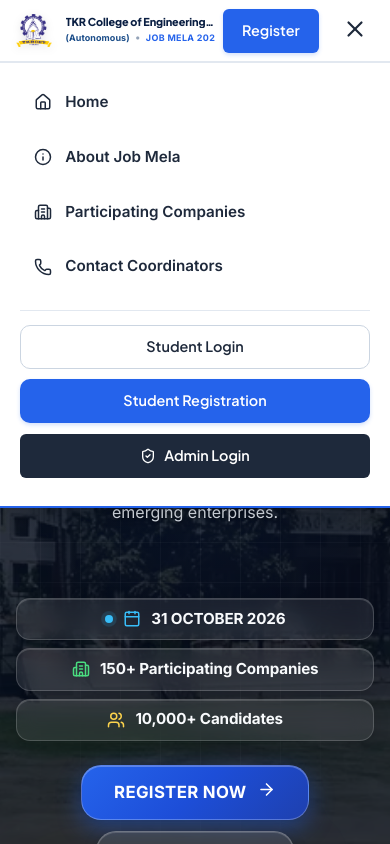
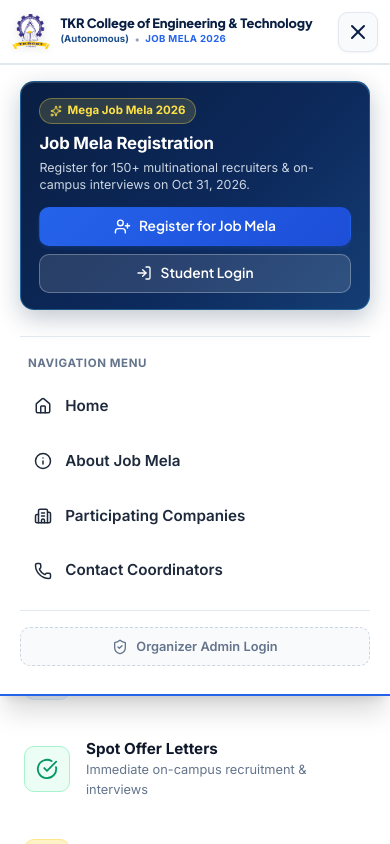
Before and after one commit to jobmelatkrcet/jobmela, a React (Vite) app in the folder frontend/: page / in a window 390 px wide. Both pictures are taken after a click on the button "Toggle menu and registration". Shown: the top 844 px of the page. Built offline with nearby package versions, Linux system fonts and the light colour scheme; no server answers.

Commit message:
fix(mobile): show full college name in navbar, move registration to 3-dots menu, highlight MEGA JOB MELA 2026, and compact hero section

```diff
--- a/frontend/src/components/Navbar.jsx
+++ b/frontend/src/components/Navbar.jsx
@@ -7,6 +7,10 @@
   User,
   LogOut,
   Menu,
+  MoreVertical,
+  UserPlus,
+  LogIn,
+  Sparkles,
   X,
   ShieldCheck,
   Home,
@@ -181,23 +185,56 @@
               </div>
             )}
 
-            {/* Mobile Hamburger Toggle */}
+            {/* Mobile 3-Dots Menu Toggle */}
             <button
               className="mobile-menu-toggle"
               onClick={() => setMobileMenuOpen(!mobileMenuOpen)}
-              aria-label="Toggle menu"
+              aria-label="Toggle menu and registration"
+              title="Menu & Registration"
             >
-              {mobileMenuOpen ? <X size={26} /> : <Menu size={26} />}
+              {mobileMenuOpen ? <X size={24} /> : <MoreVertical size={24} />}
             </button>
           </div>
         </div>
       </div>
 
-      {/* Mobile Drawer Navigation */}
+      {/* Mobile Drawer Navigation (Opened via 3-dots) */}
       {mobileMenuOpen && (
         <div className="mobile-drawer">
           {!isAuthenticated ? (
             <div className="mobile-links">
+              {/* Highlighted Registration Card inside 3-Dots Menu */}
+              <div className="mobile-drawer-cta-card">
+                <div className="mobile-drawer-cta-badge">
+                  <Sparkles size={12} color="#fde047" /> Mega Job Mela 2026
+                </div>
+                <div className="mobile-drawer-cta-title">Job Mela Registration</div>
+                <p className="mobile-drawer-cta-desc">
+                  Register for 150+ multinational recruiters &amp; on-campus interviews on Oct 31, 2026.
+                </p>
+                <div className="mobile-drawer-btn-stack">
+                  <Link
+                    to="/register"
+                    onClick={closeMenu}
+                    className="btn btn-primary mobile-drawer-reg-btn"
+                  >
+                    <UserPlus size={17} />
+                    <span>Register for Job Mela</span>
+                  </Link>
+                  <Link
+                    to="/login"
+                    onClick={closeMenu}
+                    className="btn btn-outline mobile-drawer-login-btn"
+                  >
+                    <LogIn size={16} />
+                    <span>Student Login</span>
+                  </Link>
+                </div>
+              </div>
+
+              <div className="mobile-drawer-divider" />
+
+              <div className="mobile-drawer-nav-label">Navigation Menu</div>
               <Link to="/" onClick={closeMenu} className="mobile-link">
                 <Home size={18} /> Home
               </Link>
@@ -210,17 +247,12 @@
               <Link to="/contact" onClick={closeMenu} className="mobile-link">
                 <Phone size={18} /> Contact Coordinators
               </Link>
-              <div className="mobile-auth-actions">
-                <Link to="/login" onClick={closeMenu} className="btn btn-outline" style={{ width: '100%' }}>
-                  Student Login
-                </Link>
-                <Link to="/register" onClick={closeMenu} className="btn btn-primary" style={{ width: '100%' }}>
-                  Student Registration
-                </Link>
-                <Link to="/admin/login" onClick={closeMenu} className="btn btn-secondary btn-sm" style={{ width: '100%' }}>
-                  <ShieldCheck size={16} /> Admin Login
-                </Link>
-              </div>
+
+              <div className="mobile-drawer-divider" />
+
+              <Link to="/admin/login" onClick={closeMenu} className="mobile-admin-access-link">
+                <ShieldCheck size={16} /> Organizer Admin Login
+              </Link>
             </div>
           ) : isStudent ? (
             <div className="mobile-links">
--- a/frontend/src/index.css
+++ b/frontend/src/index.css
@@ -561,13 +561,128 @@
   margin-bottom: 0.5rem;
 }
 
-.mobile-auth-actions {
+/* Mobile Drawer 3-Dots Quick Actions Card */
+.mobile-drawer-cta-card {
+  background: linear-gradient(135deg, #091e42 0%, #0d2a5d 60%, #153e75 100%);
+  border: 1px solid rgba(56, 189, 248, 0.35);
+  border-radius: var(--radius-lg);
+  padding: 1rem 1.15rem;
+  margin-bottom: 0.65rem;
+  color: #ffffff;
+  box-shadow: 0 8px 24px rgba(9, 30, 66, 0.25), inset 0 1px 0 rgba(255, 255, 255, 0.15);
+}
+
+.mobile-drawer-cta-badge {
+  display: inline-flex;
+  align-items: center;
+  gap: 0.35rem;
+  font-size: 0.72rem;
+  font-weight: 700;
+  color: #fde047;
+  background: rgba(253, 224, 71, 0.15);
+  border: 1px solid rgba(253, 224, 71, 0.35);
+  border-radius: var(--radius-full);
+  padding: 0.2rem 0.6rem;
+  margin-bottom: 0.45rem;
+}
+
+.mobile-drawer-cta-title {
+  font-size: 1.05rem;
+  font-weight: 800;
+  color: #ffffff;
+  letter-spacing: -0.01em;
+  margin-bottom: 0.25rem;
+}
+
+.mobile-drawer-cta-desc {
+  font-size: 0.78rem;
+  color: #cbd5e1;
+  line-height: 1.35;
+  margin-bottom: 0.85rem;
+}
+
+.mobile-drawer-btn-stack {
   display: flex;
   flex-direction: column;
-  gap: 0.65rem;
-  margin-top: 0.75rem;
-  padding-top: 0.85rem;
-  border-top: 1px solid var(--color-border);
+  gap: 0.5rem;
+}
+
+.mobile-drawer-reg-btn {
+  width: 100%;
+  display: flex;
+  align-items: center;
+  justify-content: center;
+  gap: 0.55rem;
+  font-weight: 700;
+  font-size: 0.88rem;
+  padding: 0.65rem 1rem;
+  border-radius: var(--radius-md);
+  background: linear-gradient(135deg, var(--color-brand-600) 0%, var(--color-brand-700) 100%);
+  color: #ffffff !important;
+  box-shadow: 0 4px 14px rgba(37, 99, 235, 0.4);
+  transition: all 0.2s ease;
+}
+
+.mobile-drawer-reg-btn:hover,
+.mobile-drawer-reg-btn:active {
+  transform: translateY(-1px);
+  box-shadow: 0 6px 18px rgba(37, 99, 235, 0.5);
+}
+
+.mobile-drawer-login-btn {
+  width: 100%;
+  display: flex;
+  align-items: center;
+  justify-content: center;
+  gap: 0.5rem;
+  background: rgba(255, 255, 255, 0.12) !important;
+  color: #ffffff !important;
+  border: 1px solid rgba(255, 255, 255, 0.28) !important;
+  padding: 0.55rem 1rem;
+  font-size: 0.84rem;
+  font-weight: 600;
+  border-radius: var(--radius-md);
+  transition: all 0.2s ease;
+}
+
+.mobile-drawer-login-btn:hover,
+.mobile-drawer-login-btn:active {
+  background: rgba(255, 255, 255, 0.22) !important;
+}
+
+.mobile-drawer-divider {
+  height: 1px;
+  background-color: #e2e8f0;
+  margin: 0.5rem 0;
+}
+
+.mobile-drawer-nav-label {
+  font-size: 0.72rem;
+  font-weight: 700;
+  text-transform: uppercase;
+  letter-spacing: 0.05em;
+  color: #64748b;
+  padding: 0.15rem 0.5rem;
+}
+
+.mobile-admin-access-link {
+  display: flex;
+  align-items: center;
+  justify-content: center;
+  gap: 0.5rem;
+  font-size: 0.8rem;
+  font-weight: 600;
+  color: #64748b;
+  padding: 0.55rem;
+  border-radius: var(--radius-md);
+  border: 1px dashed #cbd5e1;
+  background: #f8fafc;
+  transition: all 0.2s ease;
+}
+
+.mobile-admin-access-link:hover {
+  color: var(--color-primary-900);
+  background: #f1f5f9;
 }
 
 /* =========================================================
@@ -1221,57 +1336,49 @@
   color: #bae6fd;
   font-weight: 500;
   letter-spacing: 0.02em;
-  margin-bottom: 1.15rem;
+  margin-bottom: 0.75rem;
   text-align: center;
   max-width: 680px;
   line-height: 1.45;
   text-shadow: 0 1px 4px rgba(0, 0, 0, 0.4);
 }
 
-.hero-organizer-container {
-  display: flex;
-  flex-direction: column;
-  align-items: center;
-  margin-bottom: 2.25rem;
-}
-
-.hero-organizer-pill {
+/* Sleek, Compact Organizer Sub-line */
+.hero-organizer-compact {
   display: inline-flex;
   align-items: center;
   justify-content: center;
   flex-wrap: wrap;
-  gap: 0.45rem;
-  background: rgba(15, 23, 42, 0.6);
-  backdrop-filter: blur(14px);
-  -webkit-backdrop-filter: blur(14px);
-  border: 1px solid rgba(56, 189, 248, 0.35);
-  box-shadow: 0 4px 20px rgba(0, 0, 0, 0.25), inset 0 1px 0 rgba(255, 255, 255, 0.15);
-  padding: 0.55rem 1.4rem;
+  gap: 0.35rem;
+  background: rgba(15, 23, 42, 0.45);
+  backdrop-filter: blur(8px);
+  -webkit-backdrop-filter: blur(8px);
+  border: 1px solid rgba(255, 255, 255, 0.12);
+  padding: 0.22rem 0.85rem;
   border-radius: var(--radius-full);
-  font-size: clamp(0.92rem, 2vw, 1.12rem);
-  color: #e2e8f0;
-  margin-bottom: 0.95rem;
+  font-size: 0.82rem;
+  color: #cbd5e1;
+  margin: 0 auto 0.85rem;
   text-align: center;
-  transition: all 0.25s ease;
-}
-
-.hero-organizer-pill:hover {
-  background: rgba(15, 23, 42, 0.75);
-  border-color: rgba(56, 189, 248, 0.6);
-  transform: translateY(-2px);
-  box-shadow: 0 8px 25px rgba(56, 189, 248, 0.2);
-}
-
-.hero-organizer-pill strong {
+  box-shadow: 0 2px 8px rgba(0, 0, 0, 0.2);
+}
+
+.hero-org-label {
+  color: #94a3b8;
+  font-weight: 500;
+  font-size: 0.78rem;
+}
+
+.hero-org-name {
   color: #38bdf8;
-  font-weight: 800;
+  font-weight: 700;
+  font-size: 0.82rem;
   letter-spacing: -0.01em;
 }
 
-.hero-organizer-tag {
-  color: #94a3b8;
-  font-size: 0.85em;
-  font-weight: 600;
+.hero-org-sub {
+  color: #64748b;
+  font-size: 0.75rem;
 }
 
 .hero-accreditation-pill {
@@ -1283,13 +1390,13 @@
   -webkit-backdrop-filter: blur(12px);
   border: 1px solid rgba(251, 191, 36, 0.35);
   box-shadow: 0 4px 15px rgba(0, 0, 0, 0.2), inset 0 1px 0 rgba(255, 255, 255, 0.2);
-  padding: 0.4rem 1.15rem;
+  padding: 0.32rem 1.15rem;
   border-radius: var(--radius-full);
   font-size: 0.82rem;
   font-weight: 700;
   color: #fde047;
   text-align: center;
-  margin-bottom: 1.35rem;
+  margin-bottom: 0.95rem;
   transition: all 0.25s ease;
 }
 
@@ -1299,31 +1406,51 @@
   transform: translateY(-1px);
 }
 
+/* Luminous Highlight for MEGA JOB MELA 2026 */
+.hero-title-highlight-box {
+  position: relative;
+  display: inline-block;
+  margin-bottom: 0.65rem;
+}
+
+.hero-title-glow-aura {
+  position: absolute;
+  top: 50%;
+  left: 50%;
+  transform: translate(-50%, -50%);
+  width: 95%;
+  height: 95%;
+  background: radial-gradient(ellipse at center, rgba(56, 189, 248, 0.32) 0%, rgba(245, 158, 11, 0.2) 45%, transparent 72%);
+  filter: blur(28px);
+  pointer-events: none;
+  z-index: -1;
+}
+
 .hero-main-title {
-  font-size: clamp(2rem, 6vw, 3.9rem);
+  font-size: clamp(2.4rem, 6.8vw, 4.4rem);
   font-weight: 900;
-  letter-spacing: -0.035em;
-  line-height: 1.12;
-  margin-bottom: 1.25rem;
+  letter-spacing: -0.025em;
+  line-height: 1.08;
+  margin: 0;
   color: #ffffff;
   text-align: center;
-  text-shadow: 0 4px 20px rgba(0, 0, 0, 0.4);
+  text-shadow: 0 4px 24px rgba(0, 0, 0, 0.6), 0 0 36px rgba(56, 189, 248, 0.35);
 }
 
 .hero-title-gradient {
-  background: linear-gradient(135deg, #38bdf8 0%, #60a5fa 40%, #a78bfa 100%);
+  background: linear-gradient(135deg, #38bdf8 0%, #60a5fa 35%, #fbbf24 80%, #f59e0b 100%);
   -webkit-background-clip: text;
   -webkit-text-fill-color: transparent;
   display: inline-block;
-  filter: drop-shadow(0 2px 8px rgba(56, 189, 248, 0.3));
+  filter: drop-shadow(0 2px 14px rgba(245, 158, 11, 0.45));
 }
 
 .hero-description {
-  font-size: clamp(1rem, 2.2vw, 1.22rem);
+  font-size: clamp(0.92rem, 1.8vw, 1.08rem);
   color: #e2e8f0;
-  line-height: 1.65;
-  margin: 0 auto 2.25rem;
-  max-width: 740px;
+  line-height: 1.5;
+  margin: 0 auto 1.35rem;
+  max-width: 660px;
   text-align: center;
   text-shadow: 0 1px 3px rgba(0, 0, 0, 0.4);
 }
@@ -1338,23 +1465,24 @@
   align-items: center;
   justify-content: center;
   flex-wrap: wrap;
-  gap: 1rem;
-  margin-bottom: 2.5rem;
+  gap: 0.75rem;
+  margin-bottom: 1.65rem;
 }
 
 .hero-highlight-chip {
   background: rgba(255, 255, 255, 0.08);
   border: 1px solid rgba(255, 255, 255, 0.18);
-  padding: 0.75rem 1.35rem;
+  padding: 0.55rem 1.15rem;
   border-radius: var(--radius-lg);
   display: flex;
   align-items: center;
-  gap: 0.65rem;
+  gap: 0.55rem;
   backdrop-filter: blur(10px);
   -webkit-backdrop-filter: blur(10px);
   box-shadow: 0 4px 16px rgba(0, 0, 0, 0.15), inset 0 1px 0 rgba(255, 255, 255, 0.15);
   transition: all 0.25s cubic-bezier(0.16, 1, 0.3, 1);
   cursor: default;
+  font-size: 0.88rem;
 }
 
 .hero-highlight-chip:hover {
@@ -1576,33 +1704,57 @@
   .desktop-nav-menu {
     display: none !important;
   }
-  .auth-buttons-group .login-btn,
-  .auth-buttons-group .admin-portal-link {
-    display: none;
+  /* Hide auth buttons from top mobile bar so the college name has 100% room */
+  .auth-buttons-group {
+    display: none !important;
   }
   .mobile-menu-toggle {
-    display: block !important;
+    display: flex !important;
+    align-items: center;
+    justify-content: center;
+    width: 40px;
+    height: 40px;
+    border-radius: var(--radius-md);
+    background-color: #f8fafc;
+    border: 1px solid #e2e8f0;
+    color: var(--color-tkrcet-navy);
+    cursor: pointer;
+    flex-shrink: 0;
+    box-shadow: 0 1px 3px rgba(0, 0, 0, 0.05);
   }
   .motto-text {
     display: none;
   }
   .main-navbar {
-    height: 70px;
+    height: 68px;
+  }
+  .brand-link {
+    flex: 1;
+    min-width: 0;
+    gap: 0.65rem;
+  }
+  .brand-text-block {
+    flex: 1;
+    min-width: 0;
   }
   .tkrcet-logo-img {
     width: 44px;
     height: 44px;
   }
   .college-name {
-    font-size: 0.84rem;
-    line-height: 1.2;
+    font-size: 0.88rem;
+    font-weight: 800;
+    line-height: 1.25;
+    white-space: normal;
+    overflow: visible;
+    text-overflow: clip;
+    max-width: none;
+    color: var(--color-tkrcet-navy);
+  }
+  .college-subline {
+    font-size: 0.68rem;
     white-space: nowrap;
-    overflow: hidden;
-    text-overflow: ellipsis;
-  }
-  .college-subline {
-    font-size: 0.66rem;
-    white-space: nowrap;
+    margin-top: 0.12rem;
   }
 }
 
@@ -1611,85 +1763,112 @@
     padding: 0 1rem;
   }
   .main-navbar {
-    height: 66px;
+    height: 64px;
   }
   .navbar-inner {
     gap: 0.5rem;
   }
   .tkrcet-logo-img {
-    width: 40px;
-    height: 40px;
+    width: 38px;
+    height: 38px;
   }
   .college-name {
-    font-size: 0.74rem;
+    font-size: 0.80rem;
+    font-weight: 800;
     line-height: 1.2;
-    white-space: nowrap;
-    overflow: hidden;
-    text-overflow: ellipsis;
-    max-width: 215px;
+    white-space: normal;
+    overflow: visible;
+    text-overflow: clip;
+    max-width: none;
   }
   .college-subline {
-    font-size: 0.60rem;
+    font-size: 0.62rem;
     white-space: nowrap;
   }
   .user-profile-badge {
     display: none !important;
   }
   .btn {
-    padding: 0.6rem 1.15rem;
-    font-size: 0.9rem;
-    min-height: 44px;
-  }
-  .card {
-    padding: 1.15rem !important;
+    padding: 0.5rem 0.95rem;
+    font-size: 0.86rem;
+  }
+
+  /* Compact Hero on Mobile - avoids excessive scrolling */
+  .hero-section {
+    padding: 1.25rem 0 1.25rem;
+  }
+  .hero-logo-img {
+    width: 42px;
+    height: 42px;
+    margin-bottom: 0.3rem;
+  }
+  .hero-accreditation-pill {
+    font-size: 0.68rem;
+    padding: 0.2rem 0.6rem;
+    margin-bottom: 0.5rem;
+    gap: 0.35rem;
+  }
+  .hero-institution-motto {
+    font-size: 0.68rem;
+    margin-bottom: 0.45rem;
+    line-height: 1.35;
+  }
+  .hero-main-title {
+    font-size: clamp(1.85rem, 7.5vw, 2.35rem);
+    margin-bottom: 0.4rem;
+    line-height: 1.1;
+  }
+  .hero-organizer-compact {
+    font-size: 0.74rem;
+    padding: 0.2rem 0.65rem;
+    margin-bottom: 0.5rem;
+    gap: 0.25rem;
+  }
+  .hero-organizer-compact strong {
+    font-size: 0.76rem;
+  }
+  .hero-description {
+    font-size: 0.82rem;
+    line-height: 1.45;
+    margin-bottom: 0.85rem;
+    padding: 0 0.25rem;
+  }
+  .hero-highlights-grid {
+    display: flex;
+    flex-wrap: wrap;
+    justify-content: center;
+    gap: 0.35rem;
+    margin-bottom: 0.95rem;
+    width: 100%;
+  }
+  .hero-highlight-chip {
+    padding: 0.35rem 0.65rem;
+    font-size: 0.74rem;
     border-radius: var(--radius-md);
-  }
-  .custom-table th,
-  .custom-table td {
-    padding: 0.65rem 0.75rem;
+    gap: 0.35rem;
+    width: auto;
+  }
+  .hero-ctas-container {
+    display: flex;
+    flex-direction: row;
+    align-items: center;
+    justify-content: center;
+    gap: 0.5rem;
+    width: 100%;
+    margin-bottom: 0.75rem;
+  }
+  .hero-ctas-container .hero-primary-btn,
+  .hero-ctas-container .hero-secondary-btn {
+    flex: 1;
+    max-width: 175px;
+    min-height: 42px;
+    padding: 0.5rem 0.75rem;
     font-size: 0.82rem;
-  }
-
-  /* Hero on mobile */
-  .hero-section {
-    padding: 2.25rem 0 2rem;
-  }
-  .hero-logo-img {
-    width: 58px;
-    height: 58px;
-    margin-bottom: 0.65rem;
-  }
-  .hero-institution-title {
-    font-size: 0.78rem;
-  }
-  .hero-institution-motto {
+    justify-content: center;
+  }
+  .hero-venue-row {
     font-size: 0.72rem;
-  }
-  .hero-accreditation-pill {
-    font-size: 0.72rem;
-    padding: 0.25rem 0.75rem;
-    margin-bottom: 1rem;
-  }
-  .hero-highlights-grid {
-    flex-direction: column;
-    width: 100%;
-    gap: 0.5rem;
-    margin-bottom: 1.5rem;
-  }
-  .hero-highlight-chip {
-    width: 100%;
-    justify-content: center;
-    padding: 0.55rem 0.85rem;
-  }
-  .hero-ctas-container {
-    flex-direction: column;
-    width: 100%;
-    gap: 0.65rem;
-  }
-  .hero-ctas-container .btn {
-    width: 100%;
-    max-width: 320px;
-    min-height: 48px;
+    padding: 0.25rem 0.65rem;
   }
 
   /* Student & Admin Banners on Mobile */
@@ -1734,23 +1913,30 @@
 
 @media (max-width: 480px) {
   .main-navbar {
-    height: 62px;
+    height: 64px;
+  }
+  .navbar-inner {
+    padding: 0 0.75rem;
+    gap: 0.5rem;
   }
   .tkrcet-logo-img {
-    width: 36px;
-    height: 36px;
+    width: 38px;
+    height: 38px;
   }
   .college-name {
-    font-size: 0.68rem;
-    line-height: 1.2;
+    font-size: clamp(0.72rem, 3.3vw, 0.84rem);
+    font-weight: 800;
+    line-height: 1.15;
+    white-space: normal;
+    overflow: visible;
+    text-overflow: clip;
+    max-width: none;
+    color: var(--color-tkrcet-navy);
+  }
+  .college-subline {
+    font-size: 0.60rem;
     white-space: nowrap;
-    overflow: hidden;
-    text-overflow: ellipsis;
-    max-width: 180px;
-  }
-  .college-subline {
-    font-size: 0.56rem;
-    white-space: nowrap;
+    margin-top: 0.08rem;
   }
   .modal-backdrop {
     padding: 0.5rem;
--- a/frontend/src/pages/public/HomePage.jsx
+++ b/frontend/src/pages/public/HomePage.jsx
@@ -153,54 +153,63 @@
             <motion.div
               initial={{ opacity: 0, scale: 0.92 }}
               animate={{ opacity: 1, scale: 1 }}
-              transition={{ duration: 0.5, delay: 0.18 }}
+              transition={{ duration: 0.5, delay: 0.15 }}
               style={{ display: 'flex', flexDirection: 'column', alignItems: 'center' }}
             >
               <motion.img
                 src="/tkrcet-official-logo.png"
                 alt="TKRCET Logo"
                 className="hero-logo-img"
-                animate={{ y: [0, -5, 0] }}
-                transition={{ duration: 5, repeat: Infinity, ease: 'easeInOut' }}
+                animate={{ y: [0, -4, 0] }}
+                transition={{ duration: 4.5, repeat: Infinity, ease: 'easeInOut' }}
               />
               <div className="hero-institution-motto">
                 "Indian in Character, International in Excellence" • Approved by AICTE • Affiliated to JNTUH
               </div>
             </motion.div>
 
-            {/* Main Grand Title */}
-            <motion.h1
-              initial={{ opacity: 0, y: 16 }}
-              animate={{ opacity: 1, y: 0 }}
-              transition={{ duration: 0.55, delay: 0.28 }}
-              className="hero-main-title"
-            >
-              MEGA JOB MELA <span className="hero-title-gradient">2026</span>
-            </motion.h1>
-
-            {/* Organizer Banner Below Title & Event Description (No Redundant Repetition) */}
+            {/* Main Grand Title with Radiant Luminous Highlight */}
             <motion.div
               initial={{ opacity: 0, y: 14 }}
               animate={{ opacity: 1, y: 0 }}
-              transition={{ duration: 0.55, delay: 0.36 }}
-              className="hero-organizer-container"
+              transition={{ duration: 0.5, delay: 0.2 }}
+              className="hero-title-highlight-box"
             >
-              <div className="hero-organizer-pill">
-                <span>Organized by</span>
-                <strong>TKR College of Engineering &amp; Technology</strong>
-                <span className="hero-organizer-tag">(Autonomous)</span>
+              <div className="hero-title-glow-aura" />
+              <h1 className="hero-main-title">
+                MEGA JOB MELA <span className="hero-title-gradient">2026</span>
+              </h1>
+            </motion.div>
+
+            {/* Small & Sleek Organizer Badge (Compact & Subdued) */}
+            <motion.div
+              initial={{ opacity: 0, y: 8 }}
+              animate={{ opacity: 1, y: 0 }}
+              transition={{ duration: 0.4, delay: 0.26 }}
+              style={{ textAlign: 'center' }}
+            >
+              <div className="hero-organizer-compact">
+                <span className="hero-org-label">Organized by</span>
+                <strong className="hero-org-name">TKR College of Engineering &amp; Technology</strong>
+                <span className="hero-org-sub">(Autonomous)</span>
               </div>
+            </motion.div>
 
-              <p className="hero-description">
-                Connecting students from all streams with 150+ premier multinational recruiters and emerging enterprises.
-              </p>
-            </motion.div>
+            {/* Event Description */}
+            <motion.p
+              initial={{ opacity: 0, y: 10 }}
+              animate={{ opacity: 1, y: 0 }}
+              transition={{ duration: 0.45, delay: 0.34 }}
+              className="hero-description"
+            >
+              Connecting students from all streams with 150+ premier multinational recruiters and emerging enterprises.
+            </motion.p>
 
             {/* Event Highlights Badges with Hover Micro-Interactions */}
             <motion.div
-              initial={{ opacity: 0, y: 16 }}
+              initial={{ opacity: 0, y: 12 }}
               animate={{ opacity: 1, y: 0 }}
-              transition={{ duration: 0.55, delay: 0.44 }}
+              transition={{ duration: 0.45, delay: 0.4 }}
               className="hero-highlights-grid"
             >
               <motion.div
@@ -212,8 +221,8 @@
                   <span className="hero-live-ping" />
                   <span className="hero-live-dot" />
                 </span>
-                <Calendar size={18} color="#38bdf8" />
-                <span>31 OCTOBER 2026</span>
+                <Calendar size={16} color="#38bdf8" />
+                <span>31 OCT 2026</span>
               </motion.div>
 
               <motion.div
@@ -221,8 +230,8 @@
                 whileHover={{ y: -3, scale: 1.02 }}
                 whileTap={{ scale: 0.98 }}
               >
-                <Building2 size={18} color="#4ade80" />
-                <span>150+ Participating Companies</span>
+                <Building2 size={16} color="#4ade80" />
+                <span>150+ Companies</span>
               </motion.div>
 
               <motion.div
@@ -230,7 +239,7 @@
                 whileHover={{ y: -3, scale: 1.02 }}
                 whileTap={{ scale: 0.98 }}
               >
-                <Users size={18} color="#fcd34d" />
+                <Users size={16} color="#fcd34d" />
                 <span>10,000+ Candidates</span>
               </motion.div>
             </motion.div>
```
